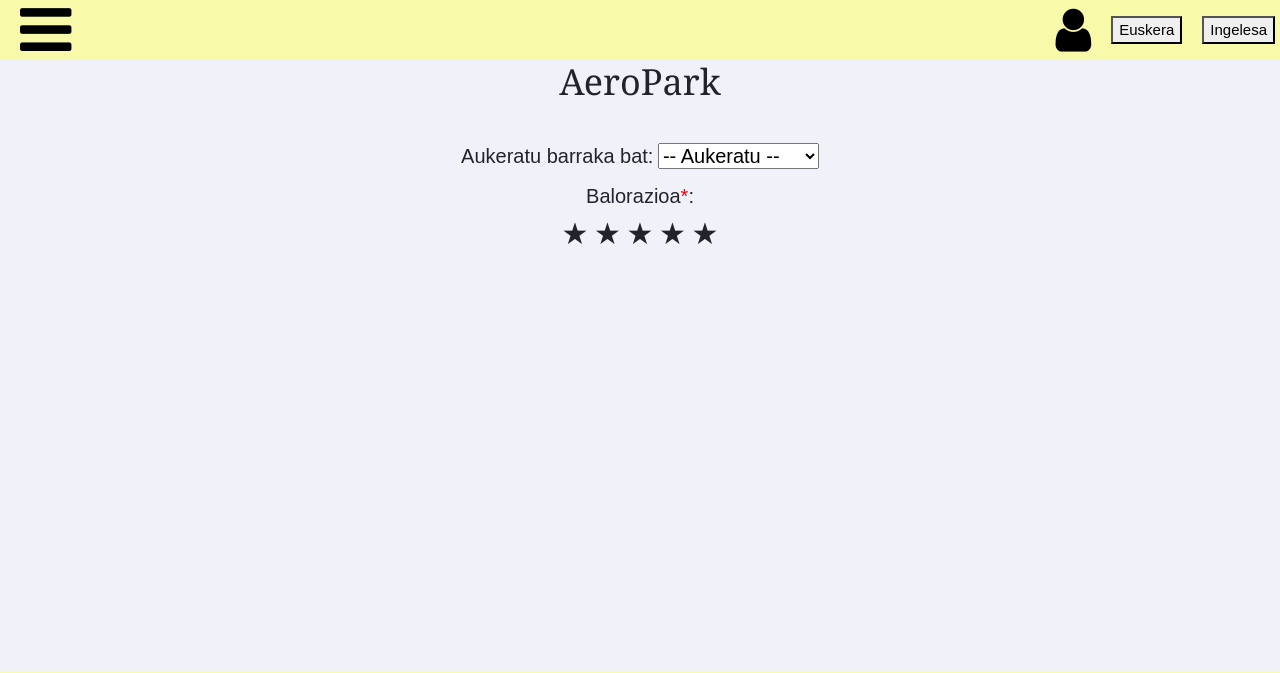
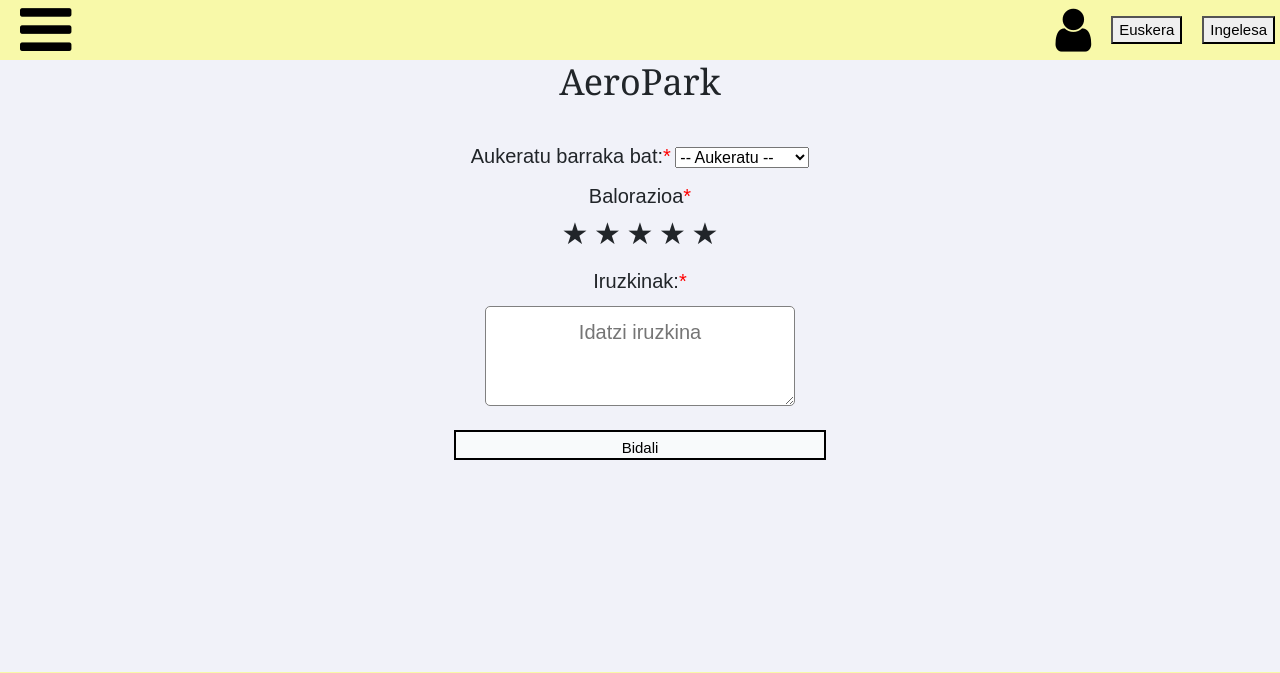
Before and after one commit to jul-aro-aye/Erronka3-3Taldea, a PHP site: page /balorazioa.php in a window 1280 px wide. Shown: the top 673 px of the page. Run offline with PHP 8.4, Linux system fonts and the light colour scheme; data that the repository does not hold is empty.

Commit message:
Balorazio orria-ren itxuraren bigarren zatia eginda

```diff
--- a/web/CSS+Irudiak/css.css
+++ b/web/CSS+Irudiak/css.css
@@ -306,7 +306,7 @@ label {
     margin-top: 10px;
 }
 
-  .barrakaIzena {
+#barrakaIzena {
     font-size: 20px;
     margin-top: 10px;
 }
@@ -314,6 +314,22 @@ label {
 .translate {
     font-size: 12px
 }
+
+#iruzkina {
+    text-align: center;
+    font-size: 20px;
+    margin-top: 10px;
+}
+
+.baloratuBotoia {
+    background-color: rgb(248, 250, 251);
+    border: 2px solid #000000;
+    padding: 5px;
+    font-size: 15px;
+    height: 30px;
+    width: 90%;
+}
+
 @media screen and (min-width: 480px) {
 
     .header {
@@ -417,4 +433,15 @@ label {
         font-size: 15px
     }
 
+    textarea {
+        width: 25%;
+        height: 100px;
+        border-radius: 5px;
+        border: 1px solid grey;
+        padding: 10px;
     }
+    .baloratuBotoia {
+        width: 30%;
+    }
+
+}
--- a/web/balorazioa/balorazioa.php
+++ b/web/balorazioa/balorazioa.php
@@ -21,7 +21,7 @@ $result = $conn->query($sql);
     <div class="content-osoa">
         <h1 id="enpresaIzena">AeroPark</h1>
         <form action="" method="POST" id="balorazioaForm">
-            <label for="barrakaIzena" class="barrakaIzena">Aukeratu barraka bat:</label>
+            <label for="barrakaIzena" id="barrakaIzena">Aukeratu barraka bat:<span class="asterisco">*</span></label>
             <select name="barrakaIzena" class="barrakaIzena">
                 <option value="">-- Aukeratu --</option>
                 <?php
@@ -37,7 +37,7 @@ $result = $conn->query($sql);
 
             </select>
             <br>
-            <label for="balorazioa" id="balorazioa">Balorazioa<span class="asterisco">*</span>:
+            <label for="balorazioa" id="balorazioa">Balorazioa<span class="asterisco">*</span>
                 <div class="rating">
                     <span class="star" data-value="1">&#9733;</span>
                     <span class="star" data-value="2">&#9733;</span>
@@ -48,9 +48,40 @@ $result = $conn->query($sql);
                 <div id="ratingResult"></div>
                 <div class="hidden" id="ratingValue"></div>
             </label>
+            <br>
+            <label for="iruzkina" id="iruzkina">Iruzkinak:<span class="asterisco">*</span></label>
+            <br>
+            <textarea name="iruzkina" id="iruzkina" rows="4" cols="20" placeholder="Idatzi iruzkina"></textarea>
+            <br><br>
+            <button class="baloratuBotoia">Bidali</button>
         </form>
     </div>
     <?php require_once "../footer.php"; ?>
+
+    <script src="https://code.jquery.com/jquery-3.6.0.min.js"></script>
+
+    <script>
+        $(document).ready(function () {
+            $(".star").click(function () {
+                let rating = $(this).data("value"); // Obtiene el valor de la estrella clickeada
+                $("#ratingValue").text(rating); // Muestra el valor seleccionado (puedes enviarlo en un formulario)
+
+                // Ilumina todas las estrellas hasta la seleccionada
+                $(".star").each(function () {
+                    let starValue = $(this).data("value");
+                    if (starValue <= rating) {
+                        $(this).css("color", "gold");
+                    } else {
+                        $(this).css("color", "black");
+                    }
+                });
+            });
+        });
+
+    </script>
+
 </body>
 
+
+
 </html>
```
Lines whose indentation alone changed are shown as unchanged.
